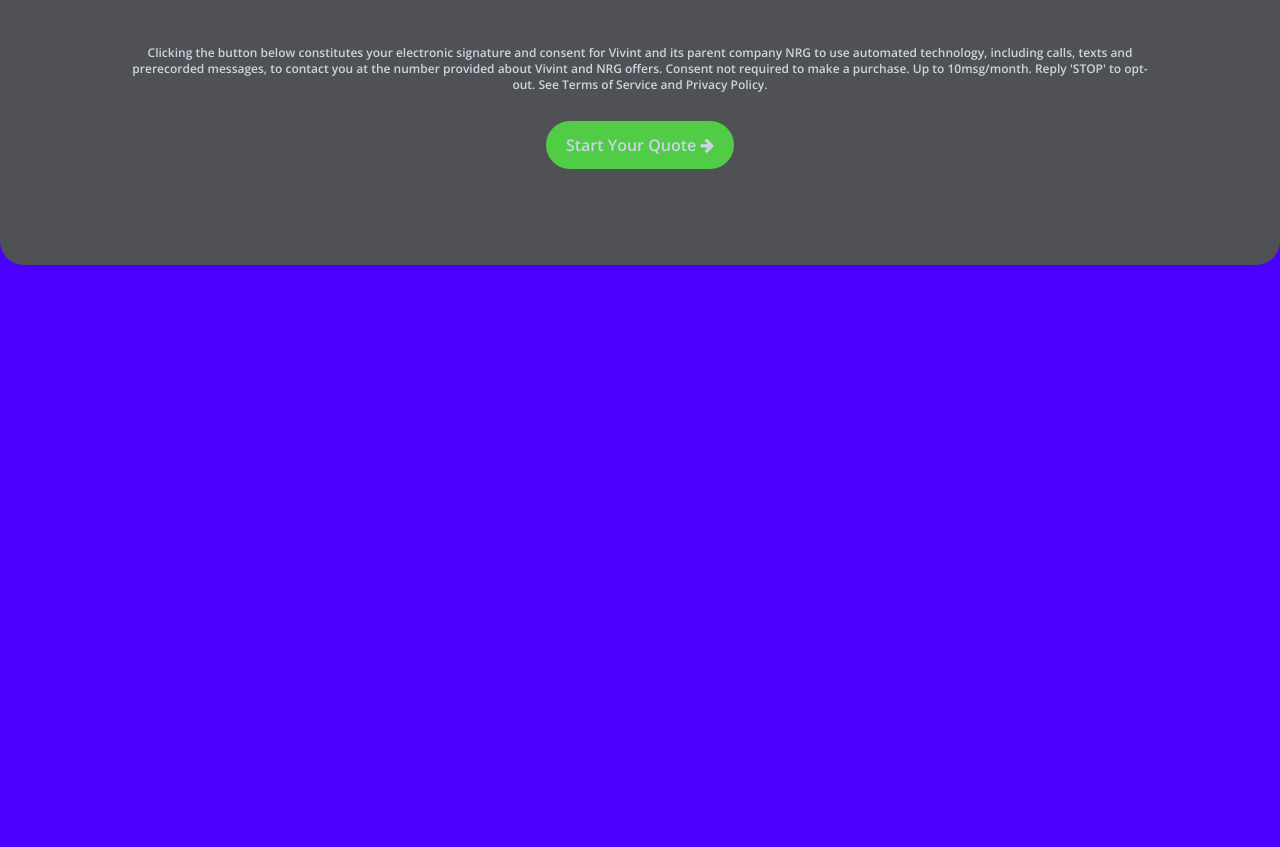
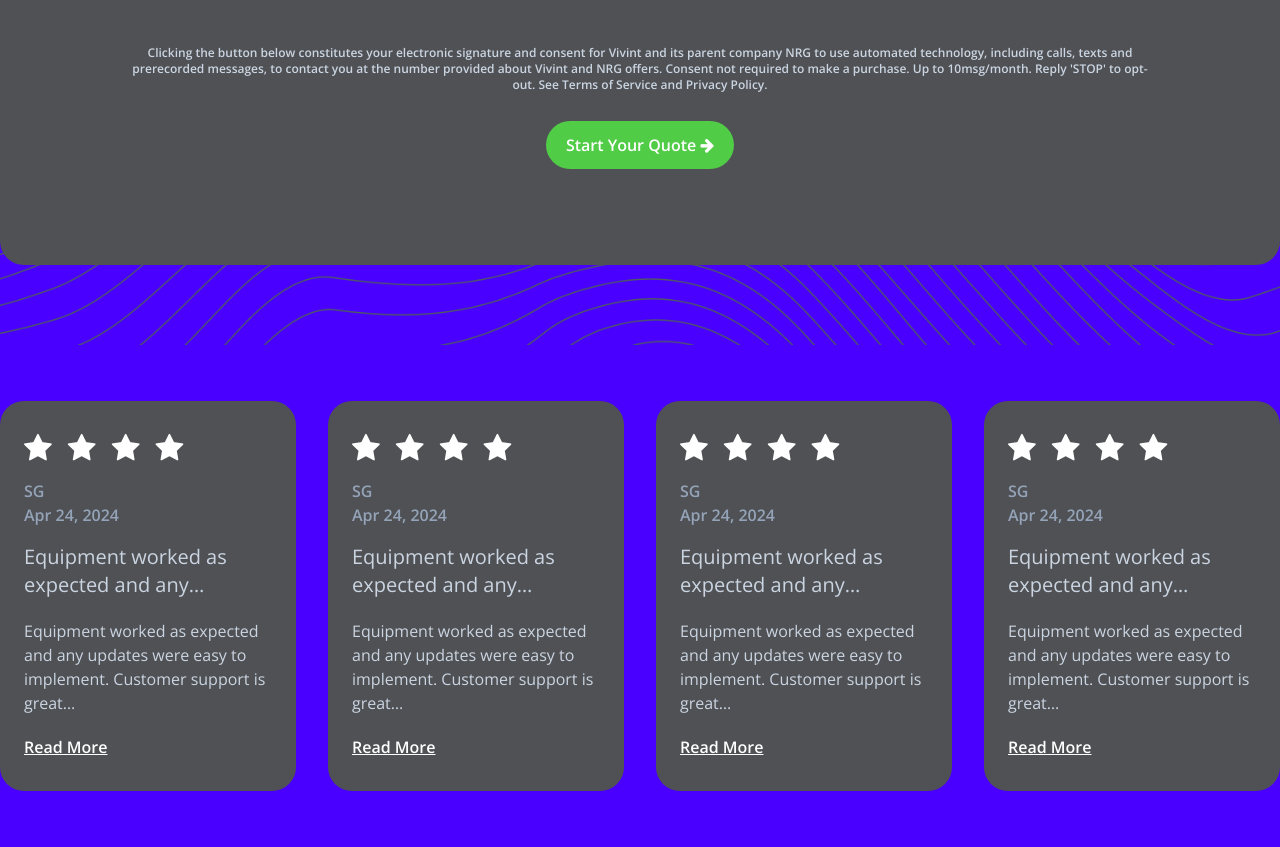
Before and after one commit to freelancerjoynal/Novugate, a website built with Vite: page index.html in a window 1280 px wide. Shown: the part 5434-6281 px from the top of the page. Before the commit the page ends 5779 px from the top, so only its background shows below. Built offline with nearby package versions, Linux system fonts and the light colour scheme.

Commit message:
reviews section completed

```diff
--- a/css/custom.css
+++ b/css/custom.css
@@ -98,4 +98,7 @@ body {
   .heading {
     font-size: 28px;
   }
+  #reviews .review-item {
+    min-width: 320px;
+  }
 }
--- a/index.html
+++ b/index.html
@@ -392,13 +392,13 @@
       </div>
     </section>
     <section id="one-app" class="py-36 bg-[url('/images/one-tap-section-bg-min.png')] bg-center bg-cover">
-      <div class="container mx-auto">
+      <div class="container mx-auto px-4">
         <div class="grid grid-cols-1 md:grid-cols-2 items-center">
           <div>
             <img src="images/icontext.png" alt="logo">
-            <h2 class="heading my-6">One app to <br> protect it all.</h2>
-            <p class="text-xl text-slate-300 font-normal">An easy to use interface manages all your Arlo products and keeps you connected to your home and your family’s safety from wherever you are.</p>
-            <div class="text-slate-300 font-normal text-xl mt-10">
+            <h2 class="heading my-6">One app to <br class="hidden md:block"> protect it all.</h2>
+            <p class="text-sm md:text-xl text-slate-300 font-normal">An easy to use interface manages all your Arlo products and keeps you connected to your home and your family’s safety from wherever you are.</p>
+            <div class="text-slate-300 font-normal text-sm md:text-xl mt-10">
               <ul>
                 <li class="flex items-center gap-3 my-4"> <span class="w-8 h-8 text-slate-900 bg-emerald flex justify-center items-center rounded-full">1</span> Access 24/7 Emergency Response</li>
                 <li class="flex items-center gap-3 my-4"> <span class="w-8 h-8 text-slate-900 bg-emerald flex justify-center items-center rounded-full">2</span> Get alerts and quickly take action</li>
@@ -413,7 +413,8 @@
         </div>
       </div>
     </section>
-    <section id="free-quote" class="py-20 max-w-[1280px] mx-auto">
+    <section id="free-quote" class=" bg-[url('/images/quote-bg.png')] bg-cover">
+      <div class="py-20 max-w-[1280px] mx-auto">
         <div class="container mx-auto bg-gun-mental px-10 py-24 rounded-3xl">
           <h2 class="text-2xl md:text-3xl text-center">Get a free quote</h2>
           <p class="text-xs text-center py-6 text-slate-300 max-w-5xl m-auto">Ready to turn your home into a smart home? Call now to get started or fill out the form.</p>
@@ -428,9 +429,86 @@
                 automated technology, including calls, texts and prerecorded messages, to contact you at the number provided about Vivint
                 and NRG offers. Consent not required to make a purchase. Up to 10msg/month. Reply 'STOP' to opt-out. See Terms of Service
                 and <a href="privacy-policy.html">Privacy Policy</a>.</p>
-              <button class="btn-main mt-7">Start Your Quote <i class="fa fa-arrow-right" aria-hidden="true"></i></button>
+                <button class="btn-main mt-7 text-white">Start Your Quote <i class="fa fa-arrow-right" aria-hidden="true"></i></button>
             </div>
           </form>
+        </div>
+      </div>
+    </section>
+
+    <section id="reviews" class="py-14">
+      <div class="container mx-auto">
+        <div class="grid grid-cols-4 gap-[340px] md:gap-8 overflow-x-scroll md:overflow-hidden">
+          <div class="review-item bg-gun-mental py-8 px-6 rounded-3xl">
+            <div class="flex gap-4 text-3xl">
+              <i class="fa fa-star"></i>
+              <i class="fa fa-star"></i>
+              <i class="fa fa-star"></i>
+              <i class="fa fa-star"></i>
+            </div>
+            <div class="py-4 text-slate-400">
+              <div>SG</div>
+              <div>Apr 24, 2024</div>
+            </div>
+            <div>
+              <h4 class="text-xl text-slate-300 font-normal">Equipment worked as expected and any…</h4>
+              <p class="py-5 font-normal text-slate-300">Equipment worked as expected and any updates were easy to implement. Customer support is great…</p>
+            </div>
+            <a href="javascript:void(0)" class="underline pb-1">Read More</a>
+          </div>
+          <div class="review-item bg-gun-mental py-8 px-6 rounded-3xl">
+            <div class="flex gap-4 text-3xl">
+              <i class="fa fa-star"></i>
+              <i class="fa fa-star"></i>
+              <i class="fa fa-star"></i>
+              <i class="fa fa-star"></i>
+            </div>
+            <div class="py-4 text-slate-400">
+              <div>SG</div>
+              <div>Apr 24, 2024</div>
+            </div>
+            <div>
+              <h4 class="text-xl text-slate-300 font-normal">Equipment worked as expected and any…</h4>
+              <p class="py-5 font-normal text-slate-300">Equipment worked as expected and any updates were easy to implement. Customer support is great…</p>
+            </div>
+            <a href="javascript:void(0)" class="underline pb-1">Read More</a>
+          </div>
+          <div class="review-item bg-gun-mental py-8 px-6 rounded-3xl">
+            <div class="flex gap-4 text-3xl">
+              <i class="fa fa-star"></i>
+              <i class="fa fa-star"></i>
+              <i class="fa fa-star"></i>
+              <i class="fa fa-star"></i>
+            </div>
+            <div class="py-4 text-slate-400">
+              <div>SG</div>
+              <div>Apr 24, 2024</div>
+            </div>
+            <div>
+              <h4 class="text-xl text-slate-300 font-normal">Equipment worked as expected and any…</h4>
+              <p class="py-5 font-normal text-slate-300">Equipment worked as expected and any updates were easy to implement. Customer support is great…</p>
+            </div>
+            <a href="javascript:void(0)" class="underline pb-1">Read More</a>
+          </div>
+          <div class="review-item bg-gun-mental py-8 px-6 rounded-3xl">
+            <div class="flex gap-4 text-3xl">
+              <i class="fa fa-star"></i>
+              <i class="fa fa-star"></i>
+              <i class="fa fa-star"></i>
+              <i class="fa fa-star"></i>
+            </div>
+            <div class="py-4 text-slate-400">
+              <div>SG</div>
+              <div>Apr 24, 2024</div>
+            </div>
+            <div>
+              <h4 class="text-xl text-slate-300 font-normal">Equipment worked as expected and any…</h4>
+              <p class="py-5 font-normal text-slate-300">Equipment worked as expected and any updates were easy to implement. Customer support is great…</p>
+            </div>
+            <a href="javascript:void(0)" class="underline pb-1">Read More</a>
+          </div>
+
+        </div>
       </div>
     </section>
 
```
Also changed, not shown: images/quote-bg.png (added). Lines whose indentation alone changed are shown as unchanged.
